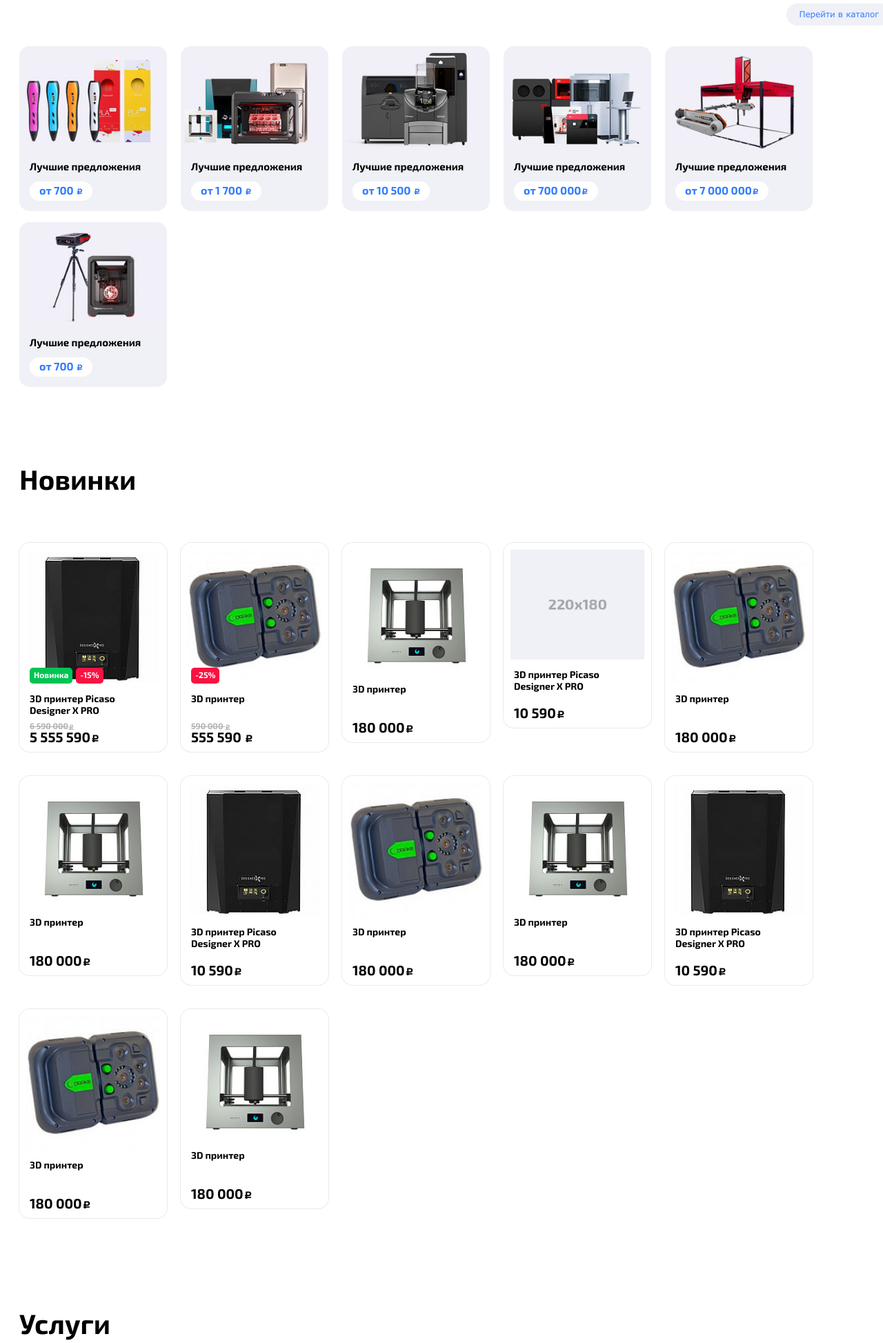
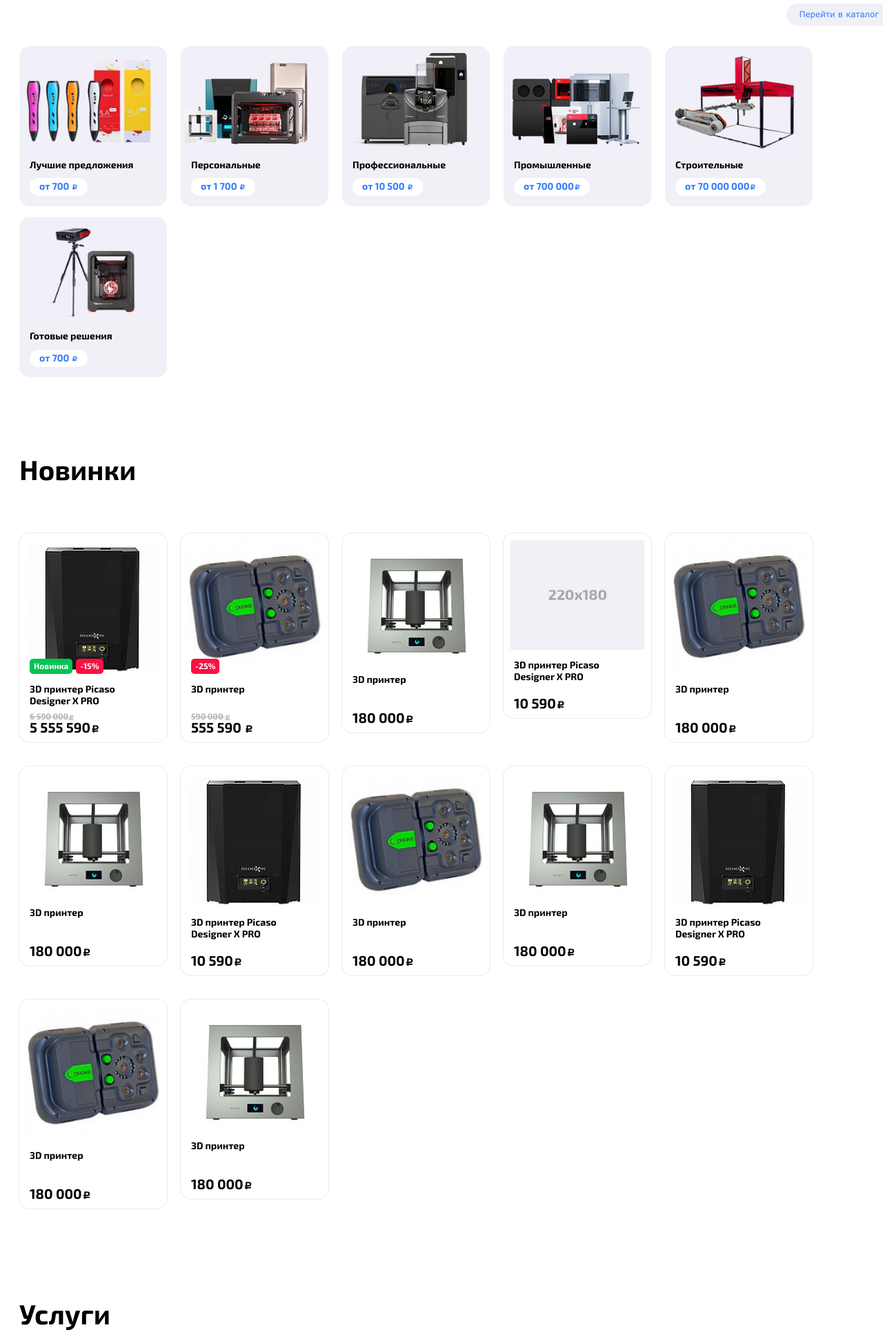
Before and after one commit to BulatSa/3dsystem, a PHP site: page / in a window 1280 px wide. Shown: the part 1028-2975 px from the top of the page at 69% size. Run offline with PHP 8.4, Linux system fonts and the light colour scheme; style sheets or scripts are compiled from the project's sources; some libraries are stand-ins or nearby versions; some web fonts are replaced.

Commit message:
catalog fix

```diff
--- a/index.php
+++ b/index.php
@@ -78,49 +78,48 @@
 			</div>
 		</div>
 		<div class="row">
-			<div class="grid-2 grid-3_l grid-4_m grid-6_s">
+			<div class="grid-2 grid-4_l grid-6_s">
 				<a href="#" class="printer-cart">
 					<img src="img/header/deal-1.jpg" alt="">
 					<span class="printer-cart__title">Лучшие предложения</span>
 					<span class="printer-cart__price">от 700 <span class="rub">c</span></span>
 				</a>
 			</div>
-			<div class="grid-2 grid-3_l grid-4_m grid-6_s">
+			<div class="grid-2 grid-4_l grid-6_s">
 				<a href="#" class="printer-cart">
 					<img src="img/header/deal-2.jpg" alt="">
-					<span class="printer-cart__title">Лучшие предложения</span>
+					<span class="printer-cart__title">Персональные</span>
 					<span class="printer-cart__price">от 1 700 <span class="rub">c</span></span>
 				</a>
 			</div>
-			<div class="grid-2 grid-3_l grid-4_m grid-6_s">
+			<div class="grid-2 grid-4_l grid-6_s">
 				<a href="#" class="printer-cart">
 					<img src="img/header/deal-3.jpg" alt="">
-					<span class="printer-cart__title">Лучшие предложения</span>
+					<span class="printer-cart__title">Профессиональные</span>
 					<span class="printer-cart__price">от 10 500 <span class="rub">c</span></span>
 				</a>
 			</div>
-			<div class="grid-2 grid-3_l grid-4_m grid-6_s">
+			<div class="grid-2 grid-4_l grid-6_s">
 				<a href="#" class="printer-cart">
 					<img src="img/header/deal-4.jpg" alt="">
-					<span class="printer-cart__title">Лучшие предложения</span>
+					<span class="printer-cart__title">Промышленные</span>
 					<span class="printer-cart__price">от 700 000<span class="rub">c</span></span>
 				</a>
 			</div>
-			<div class="grid-2 grid-3_l grid-4_m grid-6_s">
+			<div class="grid-2 grid-4_l grid-6_s">
 				<a href="#" class="printer-cart">
 					<img src="img/header/deal-5.jpg" alt="">
-					<span class="printer-cart__title">Лучшие предложения</span>
-					<span class="printer-cart__price">от 7 000 000<span class="rub">c</span></span>
+					<span class="printer-cart__title">Строительные</span>
+					<span class="printer-cart__price">от 70 000 000<span class="rub">c</span></span>
 				</a>
 			</div>
-			<div class="grid-2 grid-3_l grid-4_m grid-6_s">
+			<div class="grid-2 grid-4_l grid-6_s">
 				<a href="#" class="printer-cart">
 					<img src="img/header/deal-6.jpg" alt="">
-					<span class="printer-cart__title">Лучшие предложения</span>
+					<span class="printer-cart__title">Готовые решения</span>
 					<span class="printer-cart__price">от 700 <span class="rub">c</span></span>
 				</a>
 			</div>
-
 		</div>
 	</div>
 </section>
@@ -460,7 +459,7 @@
 		</div>
 
 		<div class="row home-promos">
-			<div class="grid-2 grid-3_l grid-4_m grid-6_s">
+			<div class="grid-2 grid-4_l grid-6_s">
 				<div class="preview">
 					<a href="#">
 						<img src="/img/home/promo.jpg" alt="243x194" class="preview__img">
@@ -475,7 +474,7 @@
 					</footer>
 				</div>
 			</div>
-			<div class="grid-2 grid-3_l grid-4_m grid-6_s">
+			<div class="grid-2 grid-4_l grid-6_s">
 				<div class="preview">
 					<a href="#">
 						<img src="/img/home/promo-1.jpg" alt="243x194" class="preview__img">
@@ -490,7 +489,7 @@
 					</footer>
 				</div>
 			</div>
-			<div class="grid-2 grid-3_l grid-4_m grid-6_s">
+			<div class="grid-2 grid-4_l grid-6_s">
 				<div class="preview">
 					<a href="#">
 						<img src="/img/home/promo.jpg" alt="243x194" class="preview__img">
@@ -505,7 +504,7 @@
 					</footer>
 				</div>
 			</div>
-			<div class="grid-2 grid-3_l grid-4_m grid-6_s">
+			<div class="grid-2 grid-4_l grid-6_s">
 				<div class="preview">
 					<a href="#">
 						<img src="/img/home/promo-1.jpg" alt="243x194" class="preview__img">
@@ -520,7 +519,7 @@
 					</footer>
 				</div>
 			</div>
-			<div class="grid-2 grid-3_l grid-4_m grid-6_s">
+			<div class="grid-2 grid-4_l grid-6_s">
 				<div class="preview">
 					<a href="#">
 						<img src="/img/preview/243x194.png" alt="243x194" class="preview__img">
@@ -535,7 +534,7 @@
 					</footer>
 				</div>
 			</div>
-			<div class="grid-2 grid-3_l grid-4_m grid-6_s">
+			<div class="grid-2 grid-4_l grid-6_s">
 				<div class="preview">
 					<a href="#">
 						<img src="/img/home/promo.jpg" alt="243x194" class="preview__img">
--- a/sass/modules/_header.scss
+++ b/sass/modules/_header.scss
@@ -237,6 +237,12 @@
 	}
 	@include res(m) {
 		margin-right: 40px;
+	}
+	@include res(s){
+		max-width: 160px;
+	}
+	@include res(xxs){
+		max-width: 140px;
 	}
 	img {
 		display: block;
--- a/sass/modules/_printer-cart.scss
+++ b/sass/modules/_printer-cart.scss
@@ -34,8 +34,10 @@
 	font-size: 16px;
 	font-weight: bold;
 	transition: all 0.3s ease;
+	line-height: 1.2;
+	overflow: hidden;
 	@include res(xxl) {
-		font-size: 15px;
+		font-size: 14px;
 	}
 	@include res(s) {
 		font-size: 14px;
@@ -54,7 +56,7 @@
 	border-radius: 20px;
 	background: #fff;
 	@include res(xxl) {
-		font-size: 16px;
+		font-size: 14px;
 	}
 	@include res(xxs){
 		font-size: 12px;
--- a/sass/pages/_home.scss
+++ b/sass/pages/_home.scss
@@ -7,6 +7,11 @@
 	border-radius: 15px;
 	overflow: hidden;
 	height: 0;
+	@include res(s){
+		margin-left: -14px;
+		margin-right: -14px;
+		border-radius: 0;
+	}
 
 	&.flickity-enabled{
 		height: auto;
@@ -84,9 +89,19 @@
 //s-logos-slider
 .s-logos-slider{
 	padding: $pad-s 0;
+	@include res(l){
+		padding: $pad-xs 0 0 0;
+	}
+	@include res(xxs){
+		padding: 0 0 0 0;
+	}
 }
 
 .logos-slider{
+	@include res(xxs){
+		margin-left: -14px;
+		margin-right: -14px;
+	}
 
 	&__item{
 		width: calc(100% / 6);
@@ -139,9 +154,13 @@
 			position: relative;
 			left: 0;
 			width: 100%;
-			max-width: 600px;
-			text-align: center;
-			margin: 0 auto;
+			max-width: 100%;
+			display: flex;
+			justify-content: space-between;
+			align-items: flex-end;
+		}
+		@include res(xxs){
+			padding: 0 14px;
 		}
 
 		.h2{
@@ -149,13 +168,24 @@
 			@include res(xxl){
 				font-size: 18px;
 			}
+			@include res(l){
+				margin-bottom: 0;
+			}
+		}
+
+		.small-text{
+			@include res(l){
+				display: none;
+			}
 		}
 	}
 
 	&__nav{
 		margin-top: $pad-s;
 		@include res(l){
-			margin-top: $pad-xs;
+			margin-top: 0;
+			flex-shrink: 0;
+			margin-left: $pad-s;
 		}
 
 		button{
@@ -315,6 +345,9 @@
 		@include res(m){
 			display: block;
 		}
+		@include res(s){
+			display: none;
+		}
 	}
 
 	.preview{
```
